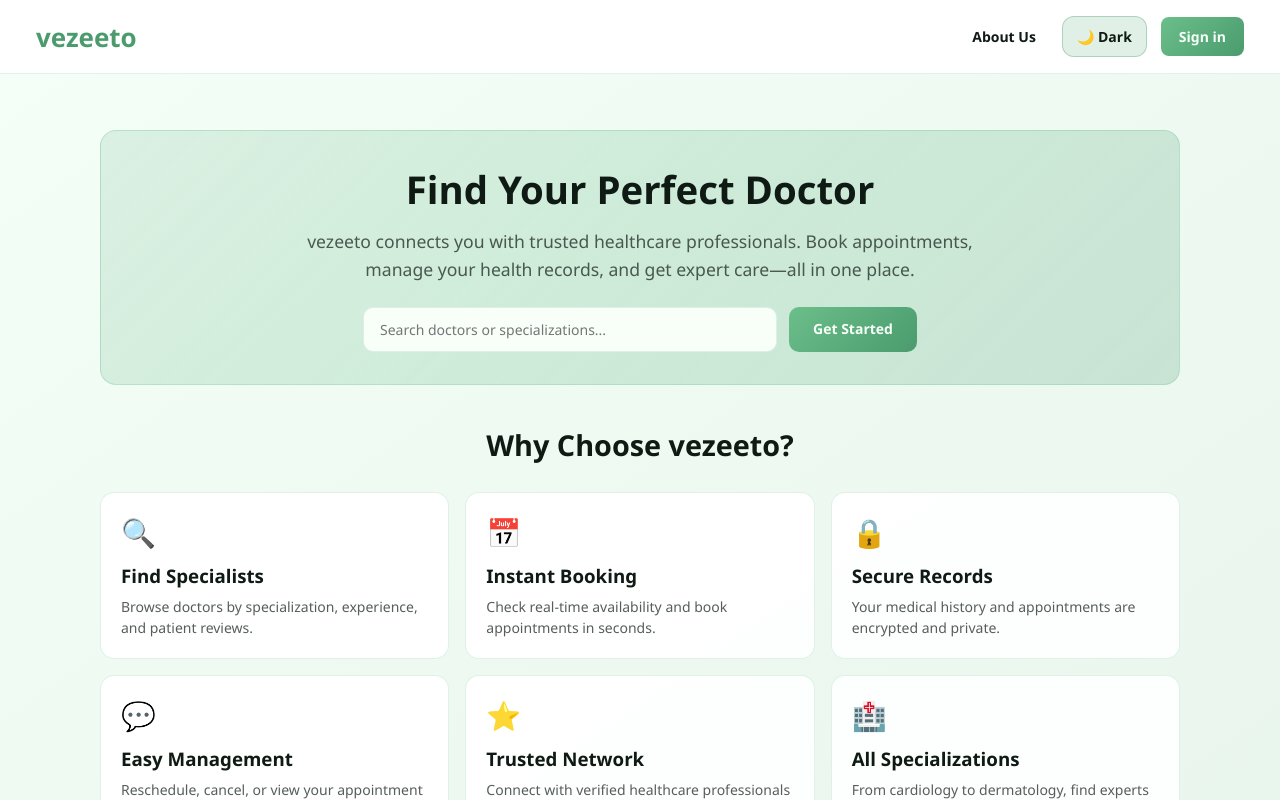
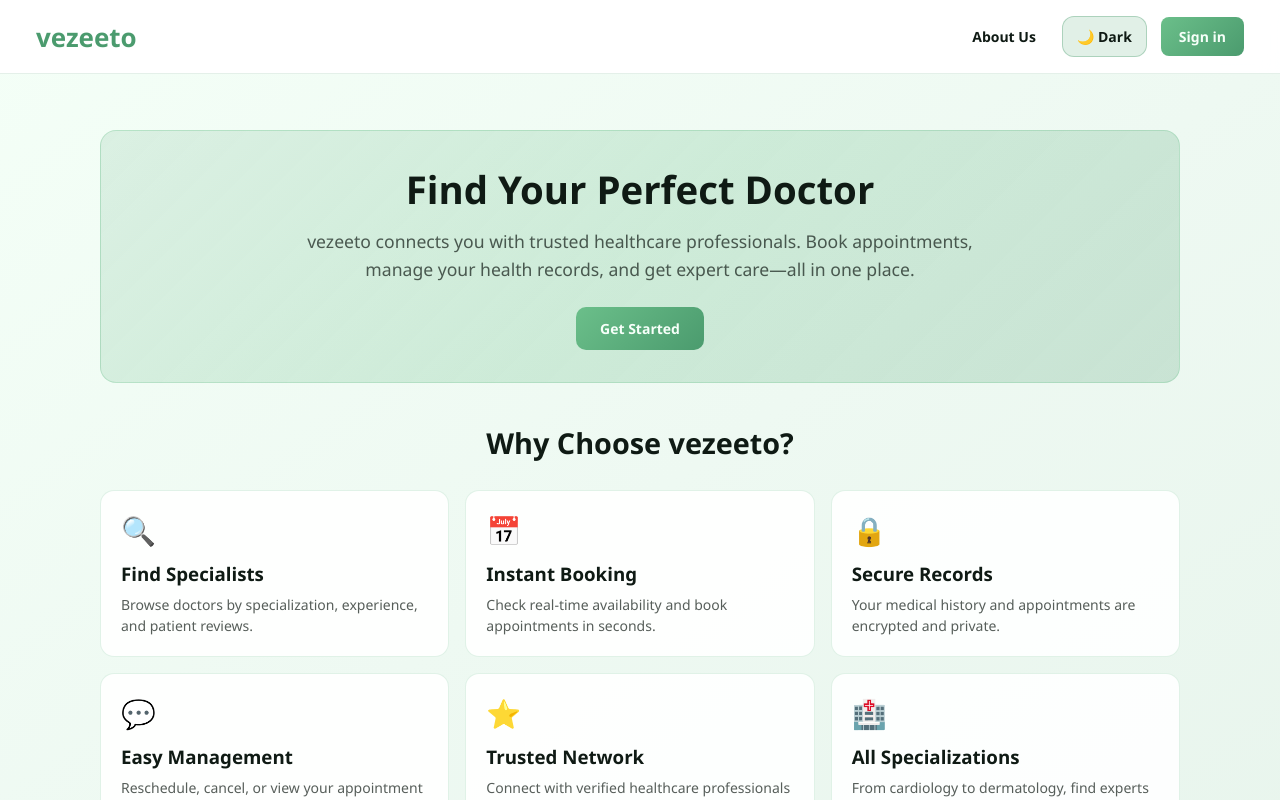
Before and after one commit to AlaaHussein20/Prolect_sw, a React (Create React App) app in the folder frontend/: page / in a window 1280 px wide. Built offline with nearby package versions, Linux system fonts and the light colour scheme.

Commit message:
feat: remove search input from Home page for cleaner layout

```diff
--- a/frontend/src/pages/Home.js
+++ b/frontend/src/pages/Home.js
@@ -117,17 +117,6 @@ const Home = () => {
             </p>
 
             <div style={{ marginTop: 24, display: 'flex', justifyContent: 'center', gap: 12, flexWrap: 'wrap' }}>
-              <input placeholder="Search doctors or specializations..." style={{
-                width: 380,
-                maxWidth: '100%',
-                padding: '12px 16px',
-                borderRadius: 10,
-                border: `1px solid ${isDark ? 'rgba(255,255,255,0.12)' : 'rgba(75,155,110,0.15)'}`,
-                background: isDark ? 'rgba(255,255,255,0.06)' : '#f8fff9',
-                color: theme.textPrimary,
-                outline: 'none',
-                fontSize: 14,
-              }} />
               <Link to="/register" style={{
                 textDecoration: 'none',
                 background: theme.primaryGradient,
```
